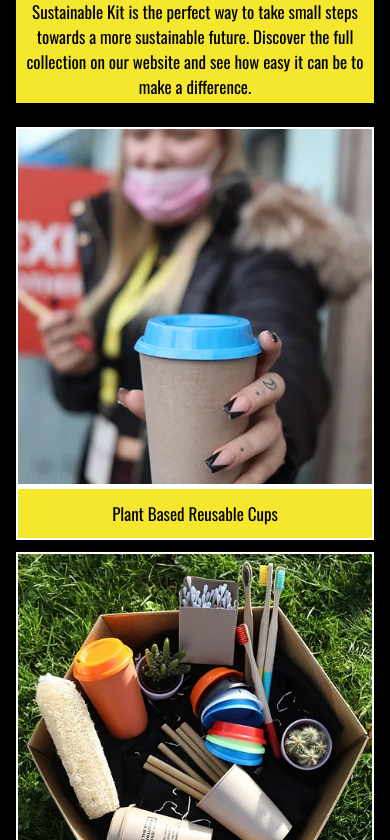
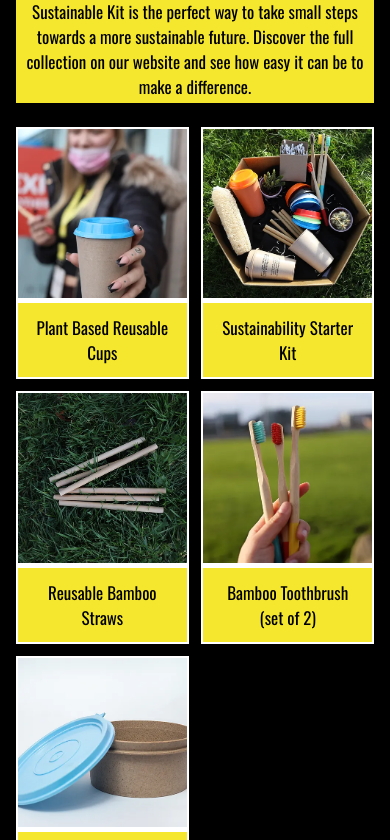
Before and after one commit to shivam003a/sustainable, a React (Create React App) app: page / in a window 390 px wide. Shown: the part 1244-2084 px from the top of the page. Built offline with nearby package versions, Linux system fonts and the light colour scheme.

Commit message:
sixth commit

```diff
--- a/src/App.css
+++ b/src/App.css
@@ -215,6 +215,9 @@
   .products {
     height: unset;
   }
+  .product-item{
+    grid-template-columns: repeat(2, minmax(150px, 1fr));
+  }
 }
 
 
```
